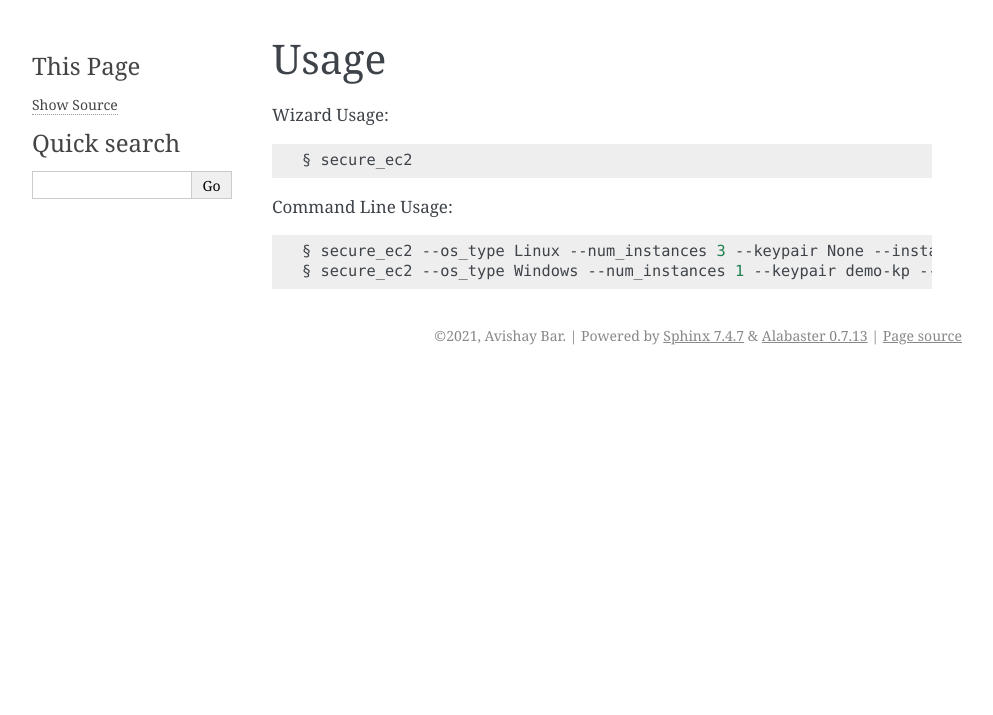
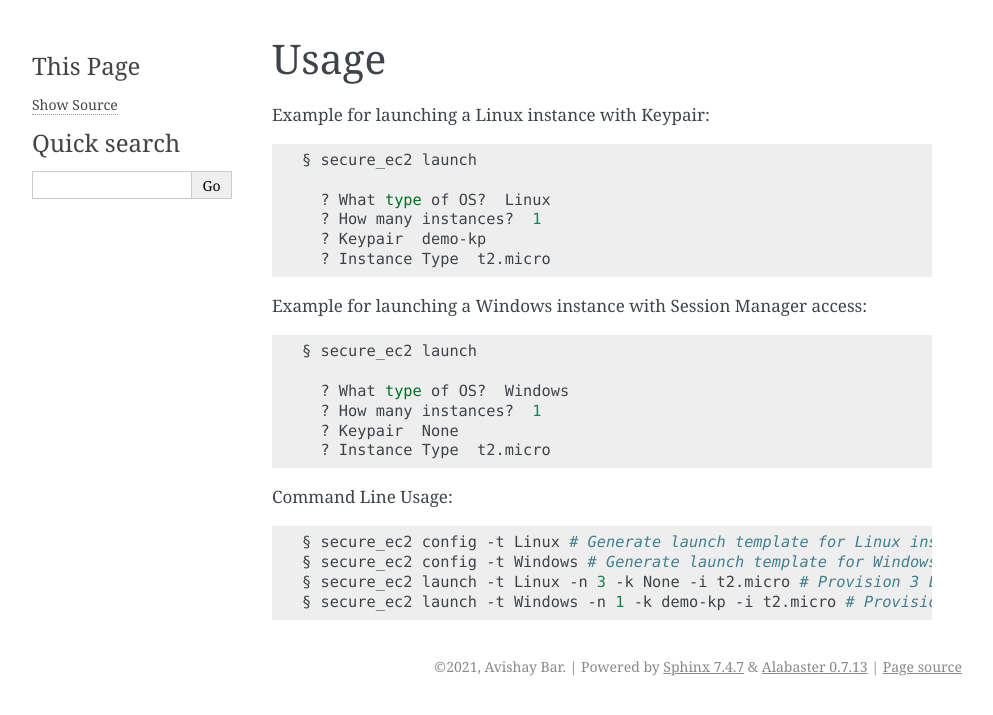
Before and after one commit to avishayil/secure_ec2, a Sphinx documentation site: the page built from docs/usage.rst, in a window 1280 px wide. Shown: the top 715 px of the page, without its empty margins (148-1141 px from the left). Built offline with Sphinx 7.4.7, drawn with Linux system fonts in a browser that asks for light colours; pages that are not in the unit, such as notebooks, are missing from menus.

Commit message:
chore: updated documentation, fixed coverage

```diff
--- a/README.rst
+++ b/README.rst
@@ -138,11 +139,15 @@ Demo
 Linux
 =====
 
+The following example runs a Linux instance with SSH access using keypair:
+
 .. image:: screenshots/linux.gif
         :alt: Linux Example
 
 Windows
 =======
+
+The following example runs a Windows instance with Session Manager access:
 
 .. image:: screenshots/windows.gif
         :alt: Windows Example
--- a/docs/usage.rst
+++ b/docs/usage.rst
@@ -2,15 +2,33 @@
 Usage
 =====
 
-Wizard Usage:
+Example for launching a Linux instance with Keypair:
 
 .. code-block:: bash
 
-  § secure_ec2
+    § secure_ec2 launch
+
+      ? What type of OS?  Linux
+      ? How many instances?  1
+      ? Keypair  demo-kp
+      ? Instance Type  t2.micro
+
+Example for launching a Windows instance with Session Manager access:
+
+.. code-block:: bash
+
+    § secure_ec2 launch
+
+      ? What type of OS?  Windows
+      ? How many instances?  1
+      ? Keypair  None
+      ? Instance Type  t2.micro
 
 Command Line Usage:
 
 .. code-block:: bash
 
-  § secure_ec2 --os_type Linux --num_instances 3 --keypair None --instance_type t2.micro # Session Manager access
-  § secure_ec2 --os_type Windows --num_instances 1 --keypair demo-kp --instance_type t2.micro # SSH access with Keypair
+  § secure_ec2 config -t Linux # Generate launch template for Linux instances
+  § secure_ec2 config -t Windows # Generate launch template for Windows instances
+  § secure_ec2 launch -t Linux -n 3 -k None -i t2.micro # Provision 3 Linux instance with Session Manager access
+  § secure_ec2 launch -t Windows -n 1 -k demo-kp -i t2.micro # Provision a Windows instance with Keypair
--- a/setup.cfg
+++ b/setup.cfg
@@ -4,6 +4,7 @@ universal = 1
 [flake8]
 exclude = docs
 max-line-length = 130
+
 [tool:pytest]
 filterwarnings =
     ignore::DeprecationWarning
```
Also changed, not shown: other parts of README.rst (+1 -0 lines), coverage.svg, 2 other files.
